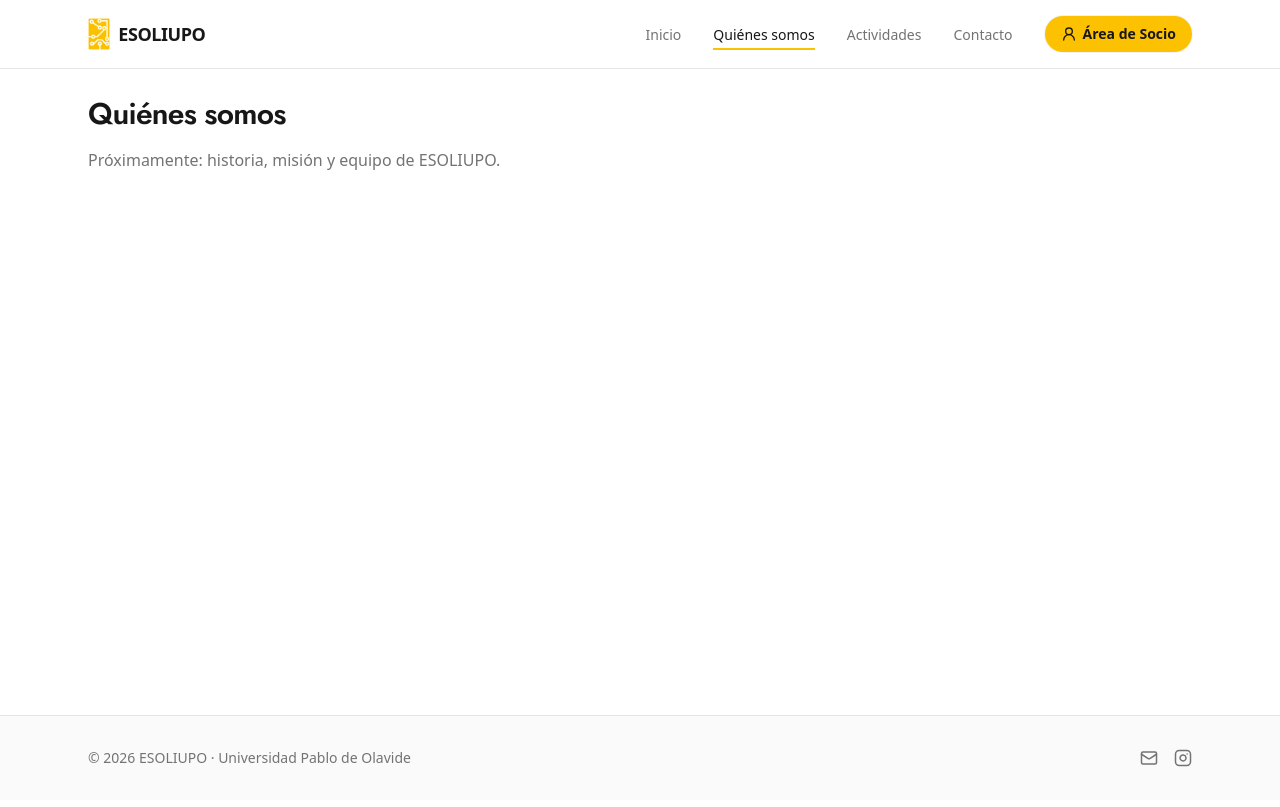
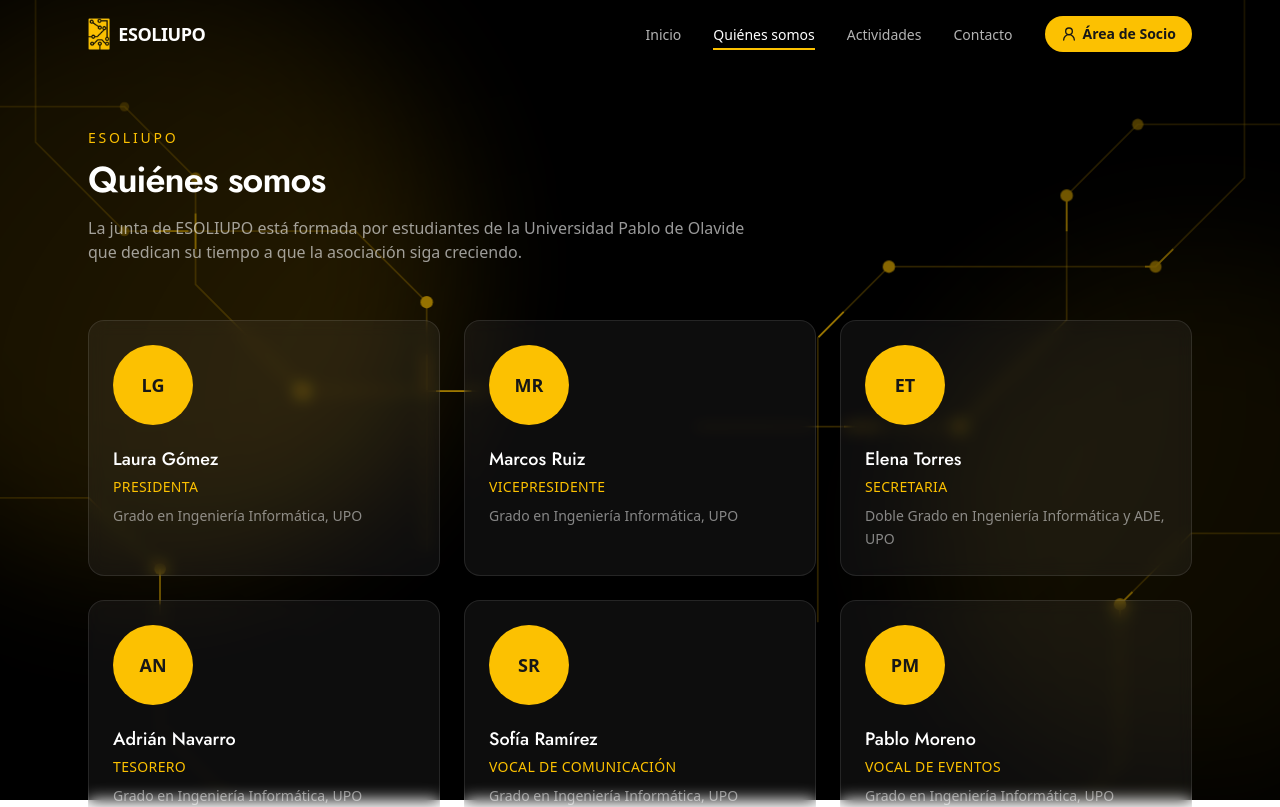
Before and after one commit to davgarbla11/esoliupo-web, a React (Vite) app in the folder frontend/: page /quienes-somos in a window 1280 px wide. Shown: the top 807 px of the page. Built offline with nearby package versions, Linux system fonts and the light colour scheme; a web font is replaced by a local one.

Commit message:
Design extended and WhoWeAre.tsx page completed

```diff
--- a/frontend/src/components/Footer.tsx
+++ b/frontend/src/components/Footer.tsx
@@ -1,5 +1,4 @@
 import { Mail } from 'lucide-react'
-import { useLocation } from 'react-router-dom'
 
 function InstagramIcon({ size = 18 }: { size?: number }) {
   return (
@@ -22,17 +21,8 @@ function InstagramIcon({ size = 18 }: { size?: number }) {
 }
 
 function Footer() {
-  const { pathname } = useLocation()
-  const isHome = pathname === '/'
-
   return (
-    <footer
-      className={`relative border-t ${
-        isHome
-          ? 'border-white/10 bg-transparent text-white/50'
-          : 'border-neutral-200 bg-neutral-50 text-neutral-500'
-      }`}
-    >
+    <footer className="relative border-t border-white/10 bg-transparent text-white/50">
       <div className="mx-auto flex max-w-6xl flex-col items-center justify-between gap-4 px-6 py-8 text-sm sm:flex-row">
         <p>
           © {new Date().getFullYear()} ESOLIUPO · Universidad Pablo de
@@ -40,9 +30,9 @@ function Footer() {
         </p>
         <div className="flex items-center gap-4">
           <a
-            href="mailto:esoliupo@upo.es"
+            href="mailto:info@esoliupo.org"
             aria-label="Correo"
-            className={isHome ? 'hover:text-gold-400' : 'hover:text-gold-600'}
+            className="hover:text-gold-400"
           >
             <Mail size={18} />
           </a>
@@ -51,7 +41,7 @@ function Footer() {
             target="_blank"
             rel="noreferrer"
             aria-label="Instagram"
-            className={isHome ? 'hover:text-gold-400' : 'hover:text-gold-600'}
+            className="hover:text-gold-400"
           >
             <InstagramIcon size={18} />
           </a>
--- a/frontend/src/components/Navbar.tsx
+++ b/frontend/src/components/Navbar.tsx
@@ -14,8 +14,7 @@ function Navbar() {
   const [open, setOpen] = useState(false)
   const [scrolled, setScrolled] = useState(false)
   const { pathname } = useLocation()
-  const isHome = pathname === '/'
-  const transparent = isHome && !scrolled && !open
+  const transparent = !scrolled && !open
 
   useEffect(() => {
     const onScroll = () => setScrolled(window.scrollY > 40)
@@ -33,19 +32,13 @@ function Navbar() {
       className={`fixed inset-x-0 top-0 z-50 border-b transition-colors duration-300 ${
         transparent
           ? 'border-transparent bg-transparent'
-          : isHome
-            ? 'border-white/10 bg-black/70 backdrop-blur-md'
-            : 'border-neutral-200 bg-white/80 backdrop-blur-sm'
+          : 'border-white/10 bg-black/70 backdrop-blur-md'
       }`}
     >
       <nav className="mx-auto flex max-w-6xl items-center justify-between px-6 py-4">
         <NavLink to="/" className="flex items-center gap-2">
           <img src={logoIcon} alt="ESOLIUPO" className="h-8 w-auto" />
-          <span
-            className={`text-lg font-semibold tracking-tight transition-colors ${
-              isHome ? 'text-white' : 'text-neutral-900'
-            }`}
-          >
+          <span className="text-lg font-semibold tracking-tight text-white">
             ESOLIUPO
           </span>
         </NavLink>
@@ -59,12 +52,8 @@ function Navbar() {
                   className={({ isActive }) =>
                     `border-b-2 py-1 text-sm font-medium transition-colors ${
                       isActive
-                        ? isHome
-                          ? 'border-gold-400 text-white'
-                          : 'border-gold-400 text-neutral-900'
-                        : isHome
-                          ? 'border-transparent text-white/70 hover:text-white'
-                          : 'border-transparent text-neutral-500 hover:text-neutral-900'
+                        ? 'border-gold-400 text-white'
+                        : 'border-transparent text-white/70 hover:text-white'
                     }`
                   }
                 >
@@ -85,7 +74,7 @@ function Navbar() {
 
         <button
           type="button"
-          className={`transition-colors md:hidden ${isHome ? 'text-white' : 'text-neutral-900'}`}
+          className="text-white transition-colors md:hidden"
           onClick={() => setOpen((v) => !v)}
           aria-label="Abrir menú"
         >
@@ -94,26 +83,14 @@ function Navbar() {
       </nav>
 
       {open && (
-        <ul
-          className={`flex flex-col gap-1 border-t px-6 py-4 md:hidden ${
-            isHome
-              ? 'border-white/10 bg-black text-white'
-              : 'border-neutral-200 bg-white'
-          }`}
-        >
+        <ul className="flex flex-col gap-1 border-t border-white/10 bg-black px-6 py-4 text-white md:hidden">
           {links.map((link) => (
             <li key={link.to}>
               <NavLink
                 to={link.to}
                 className={({ isActive }) =>
                   `block rounded-md px-3 py-2 text-sm font-medium ${
-                    isActive
-                      ? isHome
-                        ? 'bg-white/10 text-white'
-                        : 'bg-gold-50 text-neutral-900'
-                      : isHome
-                        ? 'text-white/70'
-                        : 'text-neutral-500'
+                    isActive ? 'bg-white/10 text-white' : 'text-white/70'
                   }`
                 }
               >
--- /dev/null
+++ b/frontend/src/components/TeamMemberCard.tsx
@@ -0,0 +1,51 @@
+import { motion } from 'framer-motion'
+
+type TeamMemberCardProps = {
+  name: string
+  role: string
+  studies: string
+  photo?: string
+  index: number
+}
+
+function getInitials(name: string) {
+  return name
+    .split(' ')
+    .filter(Boolean)
+    .slice(0, 2)
+    .map((part) => part[0])
+    .join('')
+    .toUpperCase()
+}
+
+function TeamMemberCard({ name, role, studies, photo, index }: TeamMemberCardProps) {
+  return (
+    <motion.div
+      initial={{ opacity: 0, y: 24 }}
+      whileInView={{ opacity: 1, y: 0 }}
+      viewport={{ once: true, margin: '-80px' }}
+      transition={{ duration: 0.5, delay: index * 0.08 }}
+      className="group rounded-2xl border border-white/10 bg-white/5 p-6 backdrop-blur-sm transition-colors hover:border-gold-400/50"
+    >
+      {photo ? (
+        <img
+          src={photo}
+          alt={name}
+          className="h-20 w-20 rounded-full object-cover"
+        />
+      ) : (
+        <div className="flex h-20 w-20 items-center justify-center rounded-full bg-gold-400 text-lg font-semibold text-neutral-900">
+          {getInitials(name)}
+        </div>
+      )}
+
+      <h3 className="mt-5 text-lg font-medium text-white">{name}</h3>
+      <p className="mt-1 text-sm font-medium uppercase tracking-wide text-gold-400">
+        {role}
+      </p>
+      <p className="mt-2 text-sm leading-relaxed text-white/50">{studies}</p>
+    </motion.div>
+  )
+}
+
+export default TeamMemberCard
--- a/frontend/src/layouts/PublicLayout.tsx
+++ b/frontend/src/layouts/PublicLayout.tsx
@@ -1,12 +1,14 @@
 import { Outlet } from 'react-router-dom'
 import Navbar from '../components/Navbar'
 import Footer from '../components/Footer'
+import HeroBackground from '../components/HeroBackground'
 
 function PublicLayout() {
   return (
-    <div className="flex min-h-screen flex-col bg-white text-neutral-800">
+    <div className="flex min-h-screen flex-col">
+      <HeroBackground />
       <Navbar />
-      <main className="flex-1">
+      <main className="relative z-10 flex-1">
         <Outlet />
       </main>
       <Footer />
--- a/frontend/src/pages/Activities.tsx
+++ b/frontend/src/pages/Activities.tsx
@@ -1,13 +1,23 @@
+import { motion } from 'framer-motion'
+
 function Activities() {
   return (
-    <section className="mx-auto max-w-6xl px-6 py-24">
-      <h1 className="text-3xl font-semibold tracking-tight text-neutral-900">
+    <motion.section
+      initial={{ opacity: 0, y: 16 }}
+      animate={{ opacity: 1, y: 0 }}
+      transition={{ duration: 0.5 }}
+      className="mx-auto max-w-6xl px-6 py-32"
+    >
+      <p className="text-sm font-medium uppercase tracking-[0.2em] text-gold-400">
+        ESOLIUPO
+      </p>
+      <h1 className="mt-3 text-3xl font-semibold tracking-tight text-white sm:text-4xl">
         Actividades
       </h1>
-      <p className="mt-4 max-w-2xl text-neutral-500">
+      <p className="mt-4 max-w-2xl text-white/60">
         Próximamente: eventos, talleres y actividades de la asociación.
       </p>
-    </section>
+    </motion.section>
   )
 }
 
--- a/frontend/src/pages/AreaSocio.tsx
+++ b/frontend/src/pages/AreaSocio.tsx
@@ -1,13 +1,23 @@
+import { motion } from 'framer-motion'
+
 function AreaSocio() {
   return (
-    <section className="mx-auto max-w-6xl px-6 py-24">
-      <h1 className="text-3xl font-semibold tracking-tight text-neutral-900">
+    <motion.section
+      initial={{ opacity: 0, y: 16 }}
+      animate={{ opacity: 1, y: 0 }}
+      transition={{ duration: 0.5 }}
+      className="mx-auto max-w-6xl px-6 py-32"
+    >
+      <p className="text-sm font-medium uppercase tracking-[0.2em] text-gold-400">
+        ESOLIUPO
+      </p>
+      <h1 className="mt-3 text-3xl font-semibold tracking-tight text-white sm:text-4xl">
         Área de Socio
       </h1>
-      <p className="mt-4 max-w-2xl text-neutral-500">
+      <p className="mt-4 max-w-2xl text-white/60">
         Próximamente: acceso privado para socios de ESOLIUPO.
       </p>
-    </section>
+    </motion.section>
   )
 }
 
--- a/frontend/src/pages/Contact.tsx
+++ b/frontend/src/pages/Contact.tsx
@@ -1,13 +1,23 @@
+import { motion } from 'framer-motion'
+
 function Contact() {
   return (
-    <section className="mx-auto max-w-6xl px-6 py-24">
-      <h1 className="text-3xl font-semibold tracking-tight text-neutral-900">
+    <motion.section
+      initial={{ opacity: 0, y: 16 }}
+      animate={{ opacity: 1, y: 0 }}
+      transition={{ duration: 0.5 }}
+      className="mx-auto max-w-6xl px-6 py-32"
+    >
+      <p className="text-sm font-medium uppercase tracking-[0.2em] text-gold-400">
+        ESOLIUPO
+      </p>
+      <h1 className="mt-3 text-3xl font-semibold tracking-tight text-white sm:text-4xl">
         Contacto
       </h1>
-      <p className="mt-4 max-w-2xl text-neutral-500">
+      <p className="mt-4 max-w-2xl text-white/60">
         Próximamente: formulario de contacto y datos de la asociación.
       </p>
-    </section>
+    </motion.section>
   )
 }
 
--- a/frontend/src/pages/WhoWeAre.tsx
+++ b/frontend/src/pages/WhoWeAre.tsx
@@ -1,12 +1,76 @@
+import { motion } from 'framer-motion'
+import TeamMemberCard from '../components/TeamMemberCard'
+
+const team = [
+  {
+    name: 'Laura Gómez',
+    role: 'Presidenta',
+    studies: 'Grado en Ingeniería Informática, UPO',
+  },
+  {
+    name: 'Marcos Ruiz',
+    role: 'Vicepresidente',
+    studies: 'Grado en Ingeniería Informática, UPO',
+  },
+  {
+    name: 'Elena Torres',
+    role: 'Secretaria',
+    studies: 'Doble Grado en Ingeniería Informática y ADE, UPO',
+  },
+  {
+    name: 'Adrián Navarro',
+    role: 'Tesorero',
+    studies: 'Grado en Ingeniería Informática, UPO',
+  },
+  {
+    name: 'Sofía Ramírez',
+    role: 'Vocal de Comunicación',
+    studies: 'Grado en Ingeniería Informática, UPO',
+  },
+  {
+    name: 'Pablo Moreno',
+    role: 'Vocal de Eventos',
+    studies: 'Grado en Ingeniería Informática, UPO',
+  },
+  {
+    name: 'Carmen Iglesias',
+    role: 'Vocal de Formación',
+    studies: 'Grado en Ingeniería Informática, UPO',
+  },
+  {
+    name: 'Javier Delgado',
+    role: 'Vocal de Proyectos',
+    studies: 'Grado en Ingeniería Informática, UPO',
+  },
+]
+
 function WhoWeAre() {
   return (
-    <section className="mx-auto max-w-6xl px-6 py-24">
-      <h1 className="text-3xl font-semibold tracking-tight text-neutral-900">
-        Quiénes somos
-      </h1>
-      <p className="mt-4 max-w-2xl text-neutral-500">
-        Próximamente: historia, misión y equipo de ESOLIUPO.
-      </p>
+    <section className="mx-auto max-w-6xl px-6 py-32">
+      <motion.div
+        initial={{ opacity: 0, y: 16 }}
+        animate={{ opacity: 1, y: 0 }}
+        transition={{ duration: 0.5 }}
+        className="max-w-2xl"
+      >
+        <p className="text-sm font-medium uppercase tracking-[0.2em] text-gold-400">
+          ESOLIUPO
+        </p>
+        <h1 className="mt-3 text-3xl font-semibold tracking-tight text-white sm:text-4xl">
+          Quiénes somos
+        </h1>
+        <p className="mt-4 text-white/60">
+          La junta de ESOLIUPO está formada por estudiantes de la Universidad
+          Pablo de Olavide que dedican su tiempo a que la asociación siga
+          creciendo.
+        </p>
+      </motion.div>
+
+      <div className="mt-14 grid gap-6 sm:grid-cols-2 lg:grid-cols-3">
+        {team.map((member, index) => (
+          <TeamMemberCard key={member.name} index={index} {...member} />
+        ))}
+      </div>
     </section>
   )
 }
```
Also changed, not shown: frontend/src/pages/Home.tsx (+2 -7 lines), frontend/src/pages/NotFound.tsx (+6 -3 lines).
